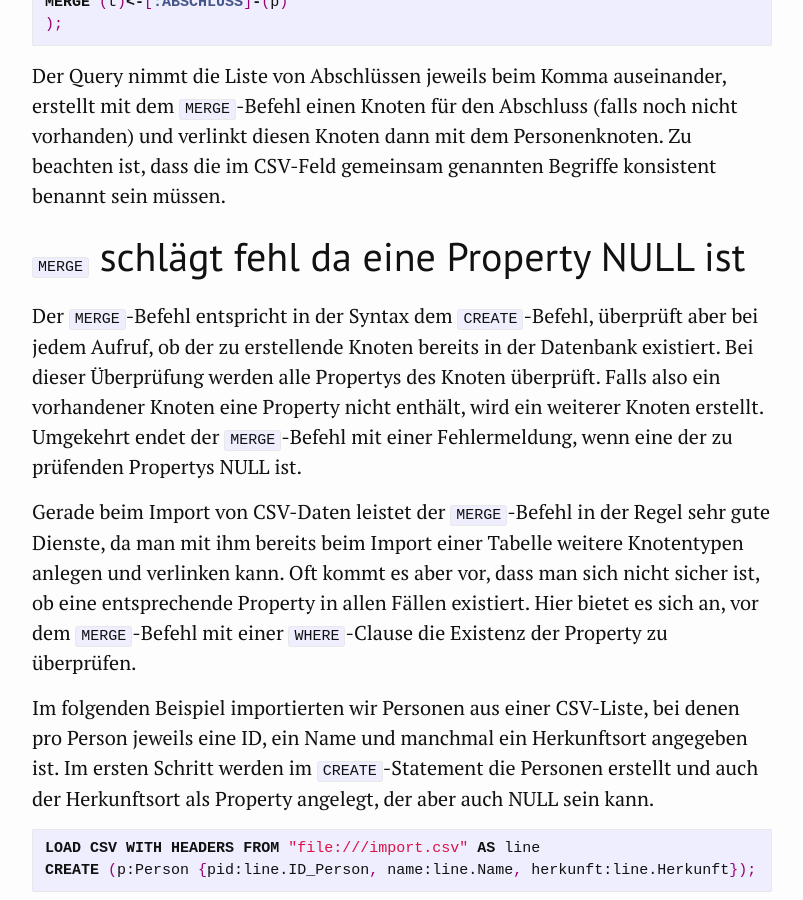
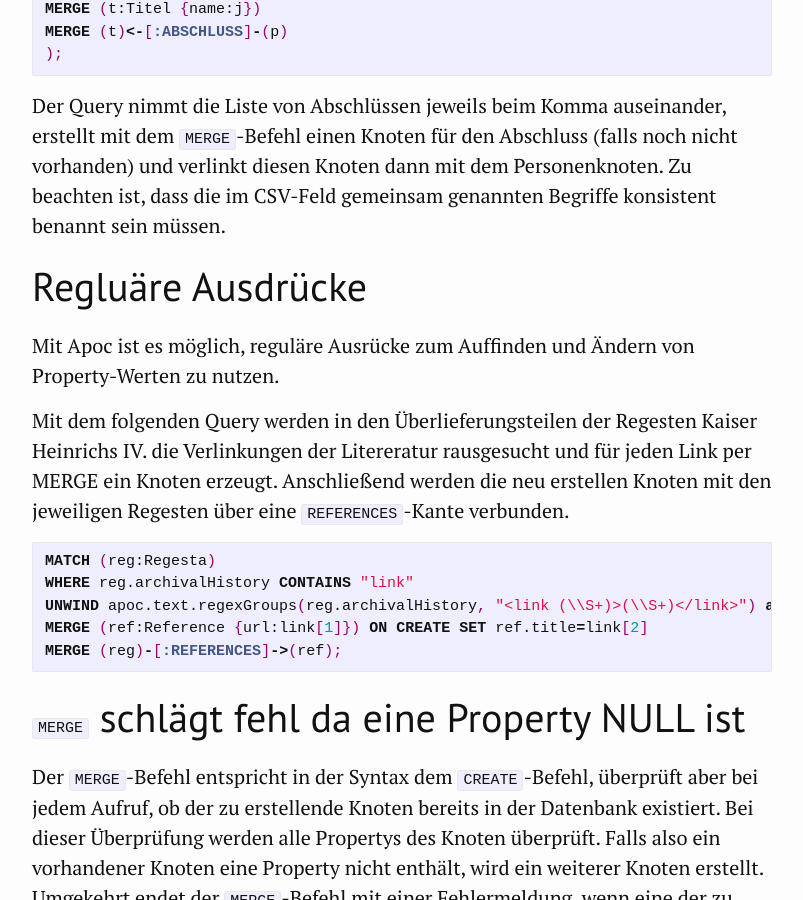
Before and after one commit to kuczera/Graphentechnologien, a Jekyll site: the page built from docs/85-cypher-fuer-Fortgeschrittene.md, in a window 1280 px wide and 900 px high, scrolled down 2102 px. Shown: the whole window, without its empty margins (238-1041 px from the left). Built offline with Jekyll 4.4.1, drawn with Linux system fonts in a browser that asks for light colours.

Commit message:
85 weiter bearbeitet

```diff
--- a/docs/85-cypher-fuer-Fortgeschrittene.md
+++ b/docs/85-cypher-fuer-Fortgeschrittene.md
@@ -64,6 +64,22 @@ MERGE (t)<-[:ABSCHLUSS]-(p)
 
 Der Query nimmt die Liste von Abschlüssen jeweils beim Komma auseinander, erstellt mit dem `MERGE`-Befehl einen Knoten für den Abschluss (falls noch nicht vorhanden) und verlinkt diesen Knoten dann mit dem Personenknoten.
 Zu beachten ist, dass die im CSV-Feld gemeinsam genannten Begriffe konsistent benannt sein müssen.
+
+# Regluäre Ausdrücke
+
+Mit Apoc ist es möglich, reguläre Ausrücke zum Auffinden und Ändern von Property-Werten zu nutzen.
+
+Mit dem folgenden Query werden in den Überlieferungsteilen der Regesten Kaiser Heinrichs IV. die Verlinkungen der Litereratur rausgesucht und für jeden Link per MERGE ein Knoten erzeugt. Anschließend werden die neu erstellen Knoten mit den jeweiligen Regesten über eine `REFERENCES`-Kante verbunden.
+
+~~~cypher
+MATCH (reg:Regesta)
+WHERE reg.archivalHistory CONTAINS "link"
+UNWIND apoc.text.regexGroups(reg.archivalHistory, "<link (\\S+)>(\\S+)</link>") as link
+MERGE (ref:Reference {url:link[1]}) ON CREATE SET ref.title=link[2]
+MERGE (reg)-[:REFERENCES]->(ref);
+~~~
+
+
 
 # `MERGE` schlägt fehl da eine Property NULL ist
 
```
Also changed, not shown: 1 other file.
